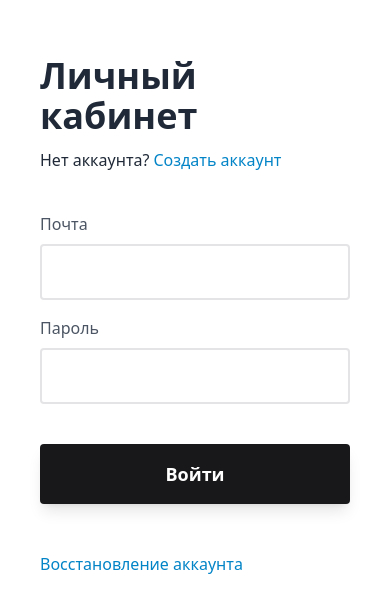
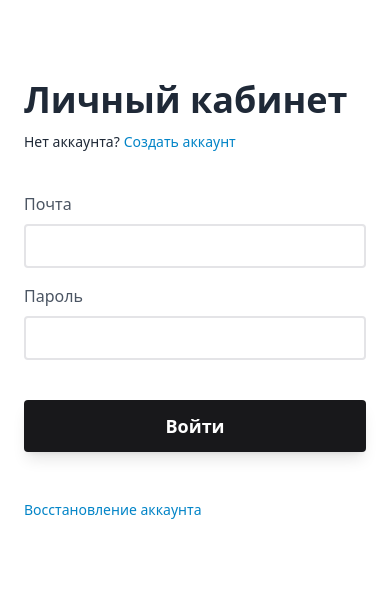
Before and after one commit to AlpacaOnly/concierge-service, a React (Vite) app: page / in a window 390 px wide. Shown: the top 612 px of the page. Built offline with nearby package versions, Linux system fonts and the light colour scheme.

Commit message:
ref: make elements sizes more comfortable on small screens

```diff
--- a/src/common/routes/Login.jsx
+++ b/src/common/routes/Login.jsx
@@ -22,26 +22,32 @@ export default () => {
         </div>
 
         <div className="flex flex-col sm:justify-center sm:px-4 md:px-8">
-          <form className="max-w-[500px] w-full mx-auto bg-white px-10 sm:px-14 py-14 lg:-ml-4 rounded-lg">
+          <form className="max-w-[500px] w-full mx-auto bg-white px-6 sm:px-14 py-20 lg:-ml-4 rounded-lg">
             <div className="mb-8 text-gray-800">
               <h2 className="text-4xl font-bold mb-3">Личный кабинет</h2>
-              <p className="font-medium">
+              <p className="font-medium text-sm sm:text-base">
                 <span className="mr-1">Нет аккаунта?</span>
                 <Link to="#" className=" text-sky-600">
                   Создать аккаунт
                 </Link>
               </p>
             </div>
-            <Field name="Почта" type="text" />
-            <Field name="Пароль" type="password" />
+
+            <Field name="Почта">
+              <Input type="text" />
+            </Field>
+            <Field name="Пароль">
+              <Input type="password" />
+            </Field>
+
             <Link
-              className="block rounded text-center text-lg w-full my-8 py-4 bg-zinc-900 shadow-lg shadow-500/50 hover:shadow-gray-500/30 text-white font-semibold"
+              className="block rounded text-center text-lg w-full my-8 py-3 sm:py-4 bg-zinc-900 shadow-lg shadow-500/50 hover:shadow-gray-500/30 text-white font-semibold"
               to="/panel/settings"
             >
               Войти
             </Link>
 
-            <Link to="#" className="text-sky-600 font-medium block mt-12">
+            <Link to="#" className="text-sky-600 text-sm sm:text-base font-medium block mt-12">
               Восстановление аккаунта
             </Link>
           </form>
@@ -51,19 +57,21 @@ export default () => {
   );
 };
 
-function Field({ name, ...props }) {
+function Field({ tag, name, className, children }) {
+  const Wrapper = tag ?? "label";
+
   return (
-    <label className="flex flex-col text-gray-600 py-2">
+    <Wrapper className={`flex flex-col text-gray-600 py-2 ${className}`}>
       <span>{name}</span>
-      <Input {...props} />
-    </label>
+      {children}
+    </Wrapper>
   );
 }
 
 function Input({ className, ...props }) {
   return (
     <input
-      className={`text-lg text-black border-2 border-zinc-200 mt-2 px-4 py-3 focus:bg-zinc-200 focus:outline-none transition ease-in-out duration-150 rounded ${className}`}
+      className={`text-base sm:text-lg text-black border-2 border-zinc-200 mt-2 px-4 py-2 sm:py-3 focus:bg-zinc-200 focus:outline-none transition ease-in-out duration-150 rounded ${className}`}
       {...props}
     />
   );
```
